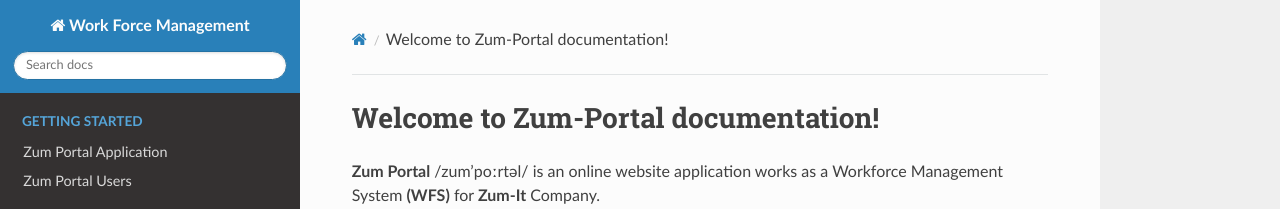
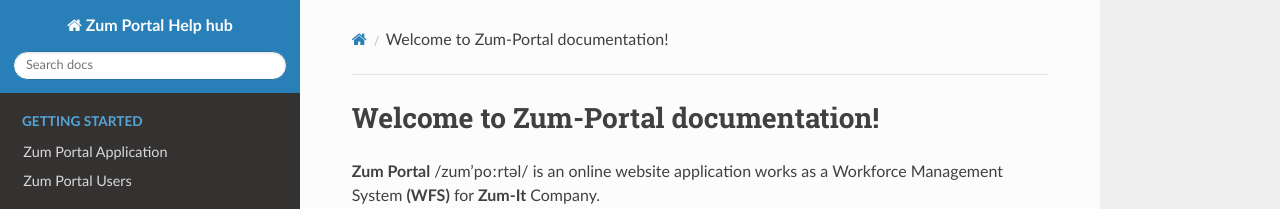
Before and after one commit to ghadiben0/Project-Zum-Portal, a Sphinx documentation site: the page built from docs/source/index.rst, in a window 1280 px wide. Shown: the top 209 px of the page. Built offline with Sphinx 7.4.7 and the Read the Docs theme 3.1.0, drawn with Linux system fonts in a browser that asks for light colours.

Commit message:
Update conf.py

```diff
--- a/docs/source/conf.py
+++ b/docs/source/conf.py
@@ -2,7 +2,7 @@
 
 # -- Project information
 
-project = 'Work Force Management'
+project = 'Zum Portal Help hub'
 copyright = '2025, Zum-IT'
 author = 'Zum-IT'
 
```
